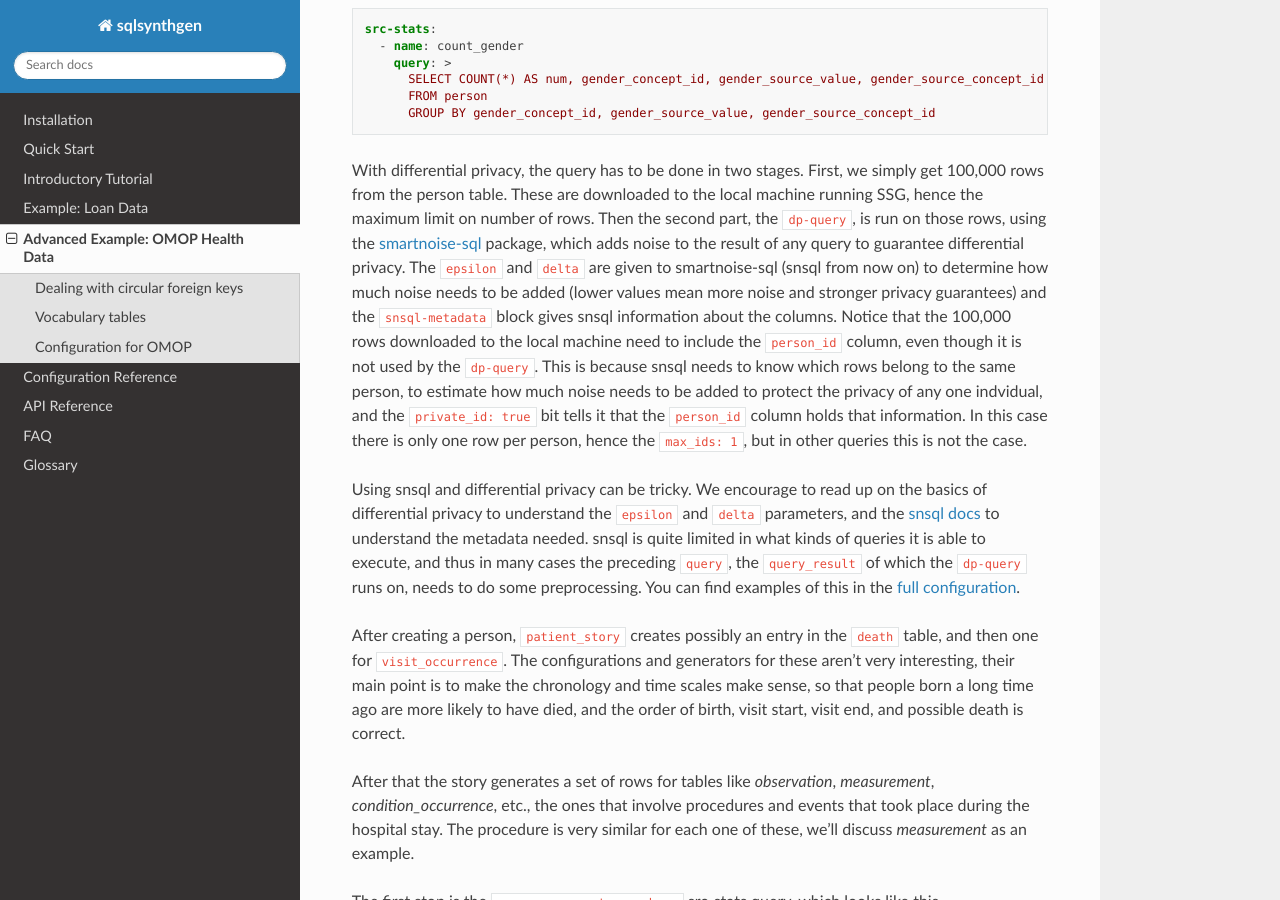
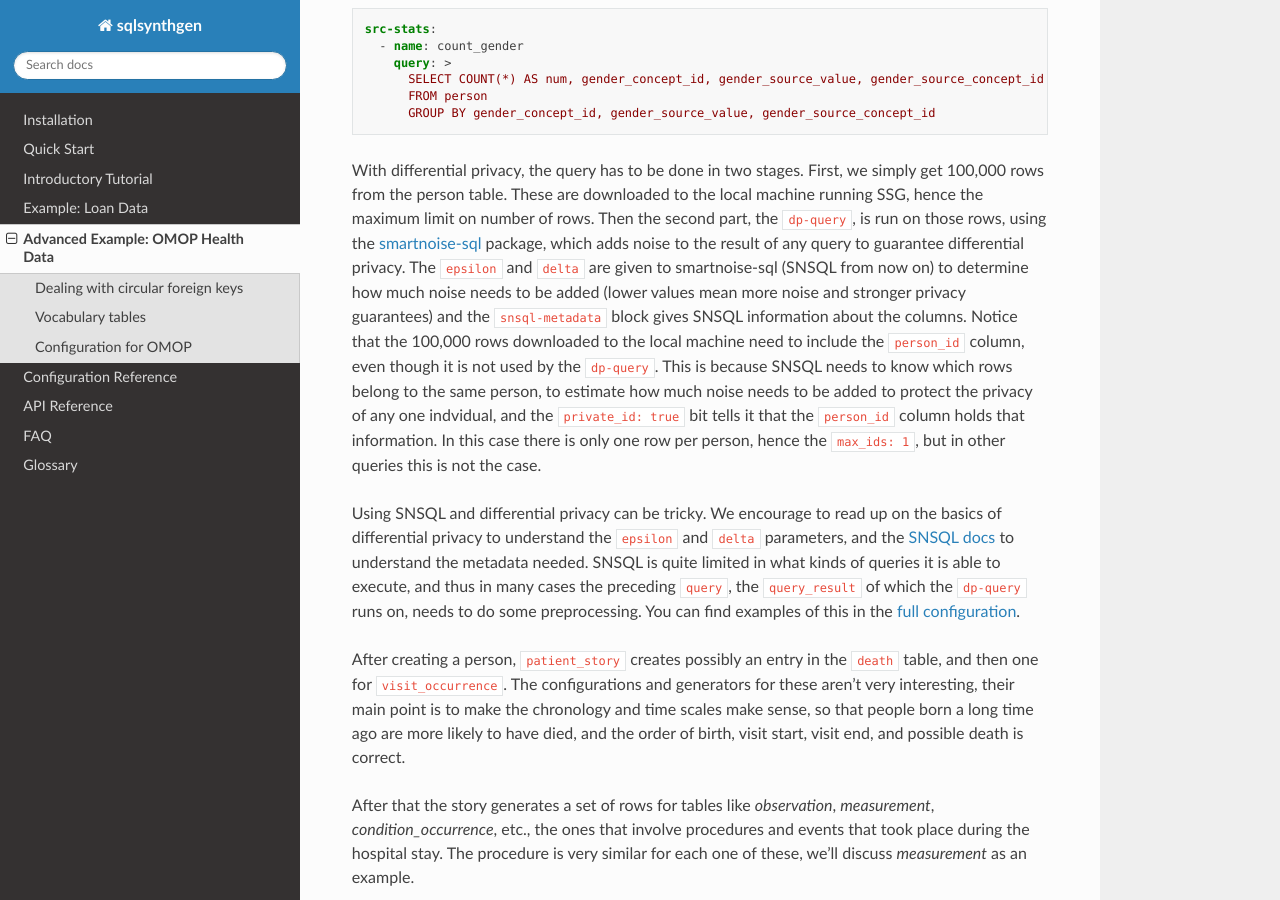
Before and after one commit to alan-turing-institute/sqlsynthgen, a Sphinx documentation site: the page built from docs/source/health_data.rst, in a window 1280 px wide and 900 px high, scrolled down 6024 px. Built offline with Sphinx 7.4.7 and the Read the Docs theme 2.0.0, drawn with Linux system fonts in a browser that asks for light colours; some of the changed text lies outside the part shown.

```diff
--- a/docs/source/health_data.rst
+++ b/docs/source/health_data.rst
@@ -285,14 +285,14 @@ With differential privacy, the query has to be done in two stages.
 First, we simply get 100,000 rows from the person table.
 These are downloaded to the local machine running SSG, hence the maximum limit on number of rows.
 Then the second part, the ``dp-query``, is run on those rows, using the `smartnoise-sql <https://github.com/opendp/smartnoise-sdk/tree/main/sql>`_ package, which adds noise to the result of any query to guarantee differential privacy.
-The ``epsilon`` and ``delta`` are given to smartnoise-sql (snsql from now on) to determine how much noise needs to be added (lower values mean more noise and stronger privacy guarantees) and the ``snsql-metadata`` block gives snsql information about the columns.
+The ``epsilon`` and ``delta`` are given to smartnoise-sql (SNSQL from now on) to determine how much noise needs to be added (lower values mean more noise and stronger privacy guarantees) and the ``snsql-metadata`` block gives SNSQL information about the columns.
 Notice that the 100,000 rows downloaded to the local machine need to include the ``person_id`` column, even though it is not used by the ``dp-query``.
-This is because snsql needs to know which rows belong to the same person, to estimate how much noise needs to be added to protect the privacy of any one indvidual, and the ``private_id: true`` bit tells it that the ``person_id`` column holds that information.
+This is because SNSQL needs to know which rows belong to the same person, to estimate how much noise needs to be added to protect the privacy of any one indvidual, and the ``private_id: true`` bit tells it that the ``person_id`` column holds that information.
 In this case there is only one row per person, hence the ``max_ids: 1``, but in other queries this is not the case.
 
-Using snsql and differential privacy can be tricky.
-We encourage to read up on the basics of differential privacy to understand the ``epsilon`` and ``delta`` parameters, and the `snsql docs <https://docs.smartnoise.org/sql/index.html>`_ to understand the metadata needed.
-snsql is quite limited in what kinds of queries it is able to execute, and thus in many cases the preceding ``query``, the ``query_result`` of which the ``dp-query`` runs on, needs to do some preprocessing.
+Using SNSQL and differential privacy can be tricky.
+We encourage to read up on the basics of differential privacy to understand the ``epsilon`` and ``delta`` parameters, and the `SNSQL docs <https://docs.smartnoise.org/sql/index.html>`_ to understand the metadata needed.
+SNSQL is quite limited in what kinds of queries it is able to execute, and thus in many cases the preceding ``query``, the ``query_result`` of which the ``dp-query`` runs on, needs to do some preprocessing.
 You can find examples of this in the `full configuration <https://github.com/alan-turing-institute/sqlsynthgen/blob/main/examples/cchic_omop/>`_.
 
 After creating a person, ``patient_story`` creates possibly an entry in the ``death`` table, and then one for ``visit_occurrence``.
@@ -512,8 +512,8 @@ Note that in principle, with such a large number of variables being grouped over
 The rest of the src-stats block sets the differential privacy parameters.
 Notably we have to both set a ``max_ids``, which limits how many different measurement types a single patient can have, and an upper bound for the value of ``num``, i.e. a bound for how many instances of a single measurement type any one patient can have.
 The limits we use are low enough that they might sometimes be exceeded in the real data, which results in the data being clipped to fit within the bounds.
-However, increasing the bounds increases the amount of noise snsql needs to add to guarantee differential privacy, which can quickly lead to the result of the query being too noisy to be useful.
-snsql also drops rows where ``num`` is too small, to avoid small histogram bins causing privacy leaks, and if the bounds are made too large (or ``epsilon`` too small), snsql may judge most of the bins to be too small, resulting the output of the query missing data for many types of measurements.
+However, increasing the bounds increases the amount of noise SNSQL needs to add to guarantee differential privacy, which can quickly lead to the result of the query being too noisy to be useful.
+SNSQL also drops rows where ``num`` is too small, to avoid small histogram bins causing privacy leaks, and if the bounds are made too large (or ``epsilon`` too small), SNSQL may judge most of the bins to be too small, resulting the output of the query missing data for many types of measurements.
 
 In ``patient_story`` we use ``sample_from_sql_group_by`` to sample from the result of ``measurement_categoricals`` what a typical row of a particular measurement type looks like.
 For the details see the ``gen_measurement`` function in `story_generators.py <https://github.com/alan-turing-institute/sqlsynthgen/blob/main/examples/cchic_omop/>`_.
```
